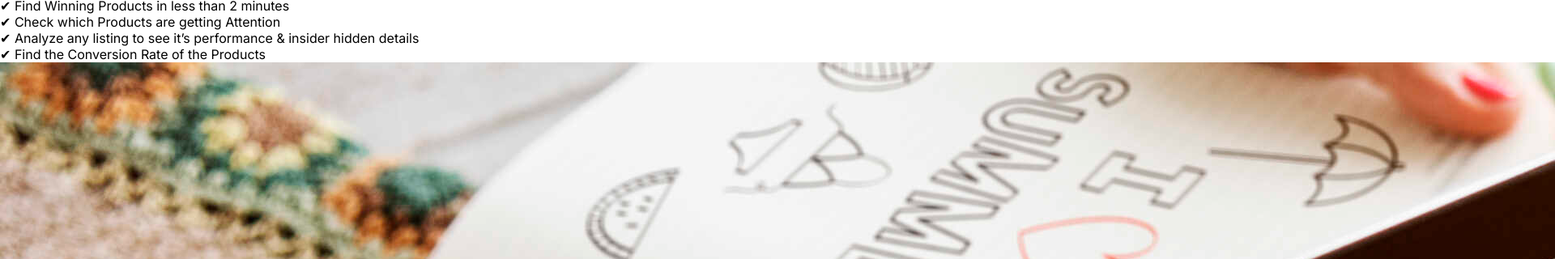
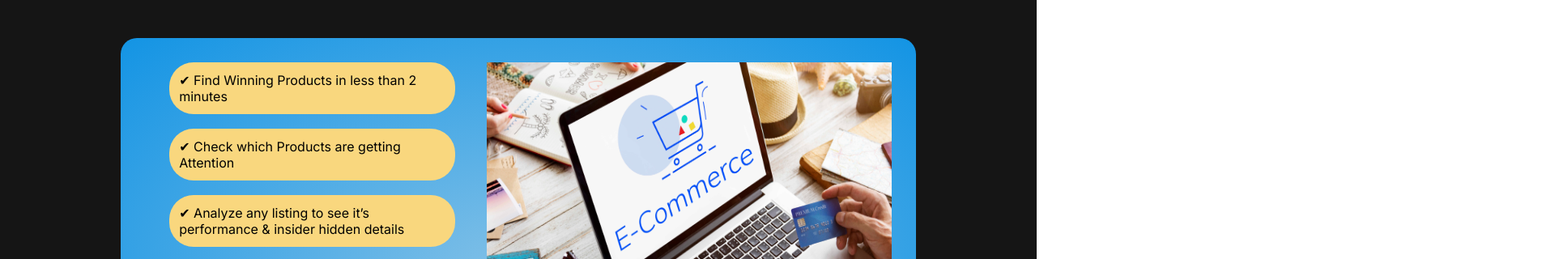
Before and after one commit to tejasviii21/sellerkin, a plain HTML site: page index.html in a window 1280 px wide. Shown: the part 267-587 px from the top of the page at 81% size, 1920 px wide, since content can reach past the window. Drawn offline with Linux system fonts and the light colour scheme.

Commit message:
usp list

```diff
--- a/style.css
+++ b/style.css
@@ -127,3 +127,37 @@
     padding-block: 4px;
     font-weight: 500;
 }
+#usp-list-section{
+    background-color: #151515;
+    padding-block:50px;
+}
+
+#usp-list{
+    background-image: radial-gradient(#81c0e7,#1394e4);
+    width:72%;
+    height:64vh;
+    margin-inline: auto;
+    border-radius: 20px;
+    padding:30px;
+    display: flex;
+}
+
+#usp-list ul{
+    padding-left: 30px;
+}
+
+.usp-list-item{
+    width:84%;
+    background-color: #f9d77e;
+    margin-bottom:18px;
+    padding:12px;
+    height:40px;
+    font-weight: 500;
+    list-style-type: none;
+    border-radius:30px;
+}
+
+#usp-list-img{
+    width:500px;
+    height:400px;
+}
```
